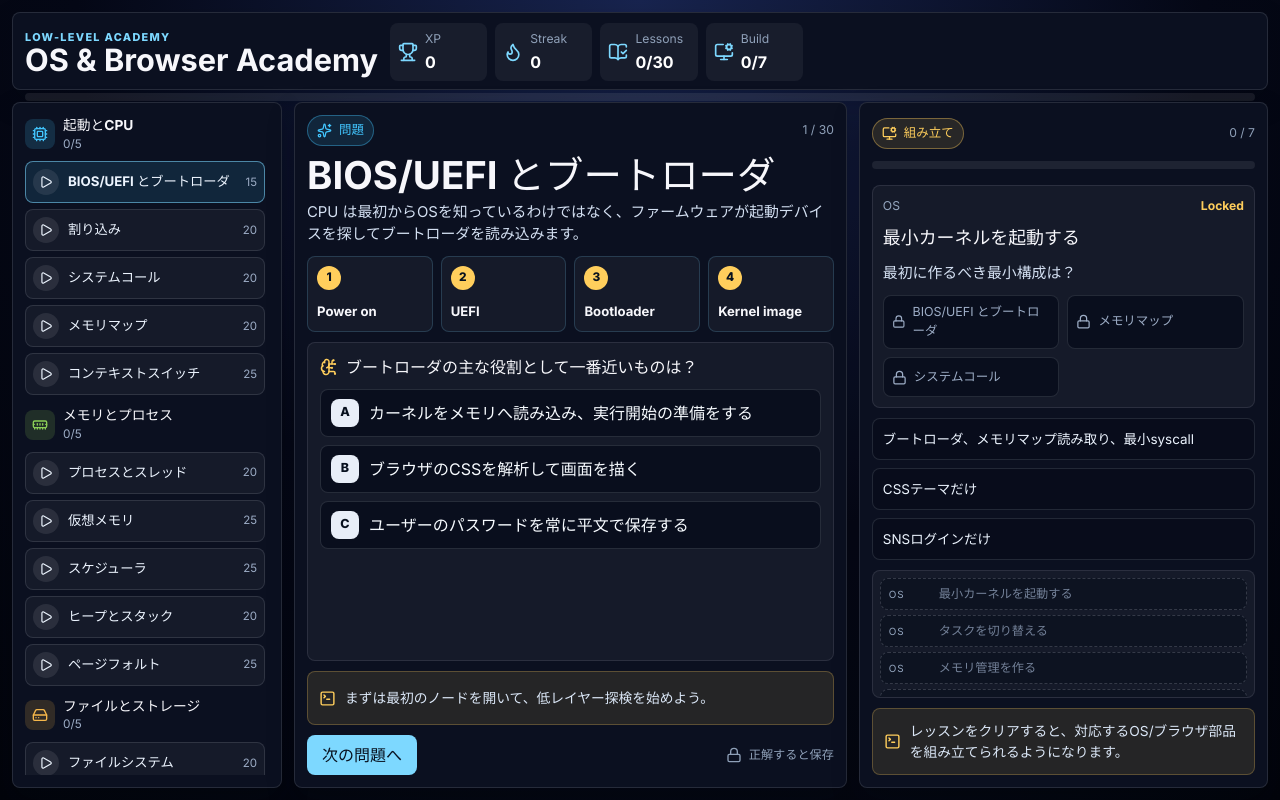
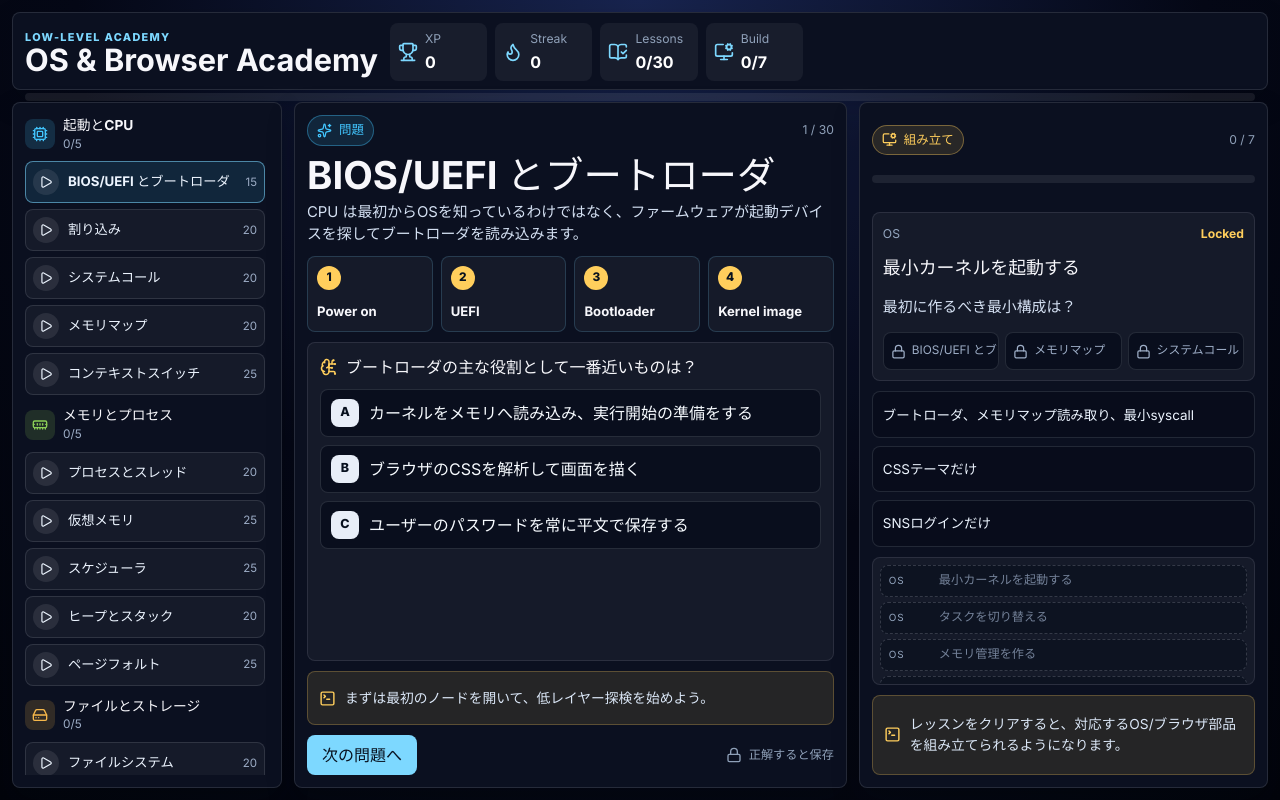
Before and after one commit to namonaki1234/os-clicker, a React (Vite) app: page / in a window 1280 px wide. Built offline with nearby package versions, Linux system fonts and the light colour scheme.

Commit message:
Prevent build requirement overlap

```diff
--- a/src/App.css
+++ b/src/App.css
@@ -514,7 +514,8 @@ h1 {
 }
 
 .requirement-list {
-  grid-template-columns: repeat(2, minmax(0, 1fr));
+  grid-template-columns: repeat(3, minmax(0, 1fr));
+  gap: 6px;
 }
 
 .requirement-chip,
@@ -526,13 +527,22 @@ h1 {
 }
 
 .requirement-chip {
+  min-width: 0;
+  min-height: 34px;
   display: flex;
   align-items: center;
-  gap: 7px;
-  padding: 7px 8px;
+  gap: 6px;
+  overflow: hidden;
+  padding: 6px 7px;
   text-align: left;
+  text-overflow: ellipsis;
+  white-space: nowrap;
   color: #9dadc6;
-  font-size: 0.78rem;
+  font-size: 0.74rem;
+}
+
+.requirement-chip svg {
+  flex: 0 0 auto;
 }
 
 .requirement-chip.done {
```
